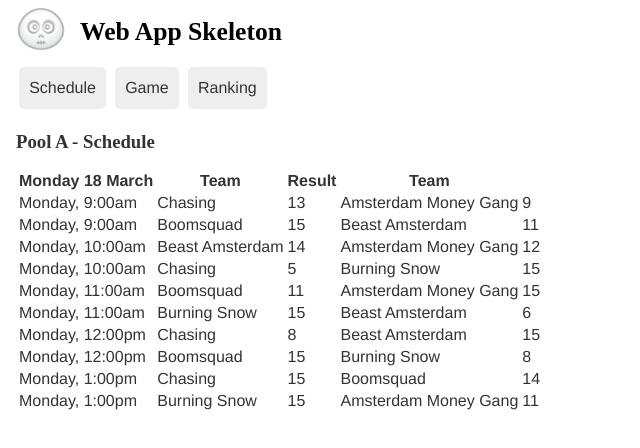
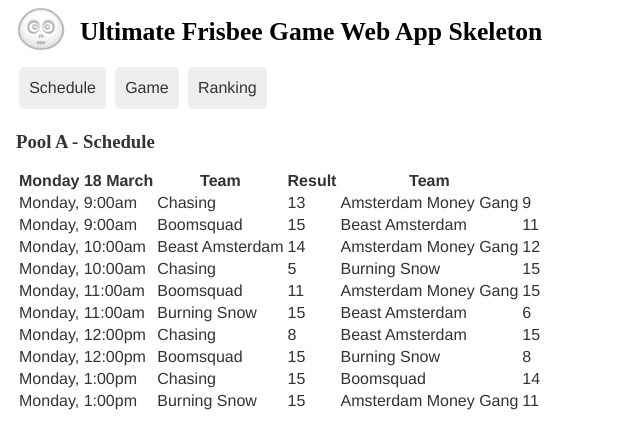
Before and after one commit to Tadeuszsiudak/Deeltoets1, a plain HTML site: page index.html in a window 1280 px wide. Shown: the whole page, without its empty margins (0-640 px from the left). Drawn offline with Linux system fonts and the light colour scheme.

Commit message:
Deeltoets1 v.2.1

```diff
--- a/index.html
+++ b/index.html
@@ -3,13 +3,13 @@
 <head>
 	<meta name="viewport" content="width=device-width, initial-scale=1.0">
 
-	<title>Web App Skeleton v 0.1</title>
+	<title>Ultimate Frisbee Game Web App Skeleton</title>
 	<link href="static/css/style.css" rel="stylesheet" type="text/css" />
 </head>
 <body>
 	<header>
 		<img src="media/images/skeleton.png" alt="Web App Skeleton" data-source="http://www.gettyicons.com/free-icon/119/halloween-icon-set/free-skull-icon-png/">
-		<h1>Web App Skeleton</h1>
+		<h1>Ultimate Frisbee Game Web App Skeleton</h1>
 		<nav>
 			<ul>
 				<li><a href="#/schedule">Schedule</a></li>
```
Also changed, not shown: static/js/app.js (line endings or trailing spaces).
